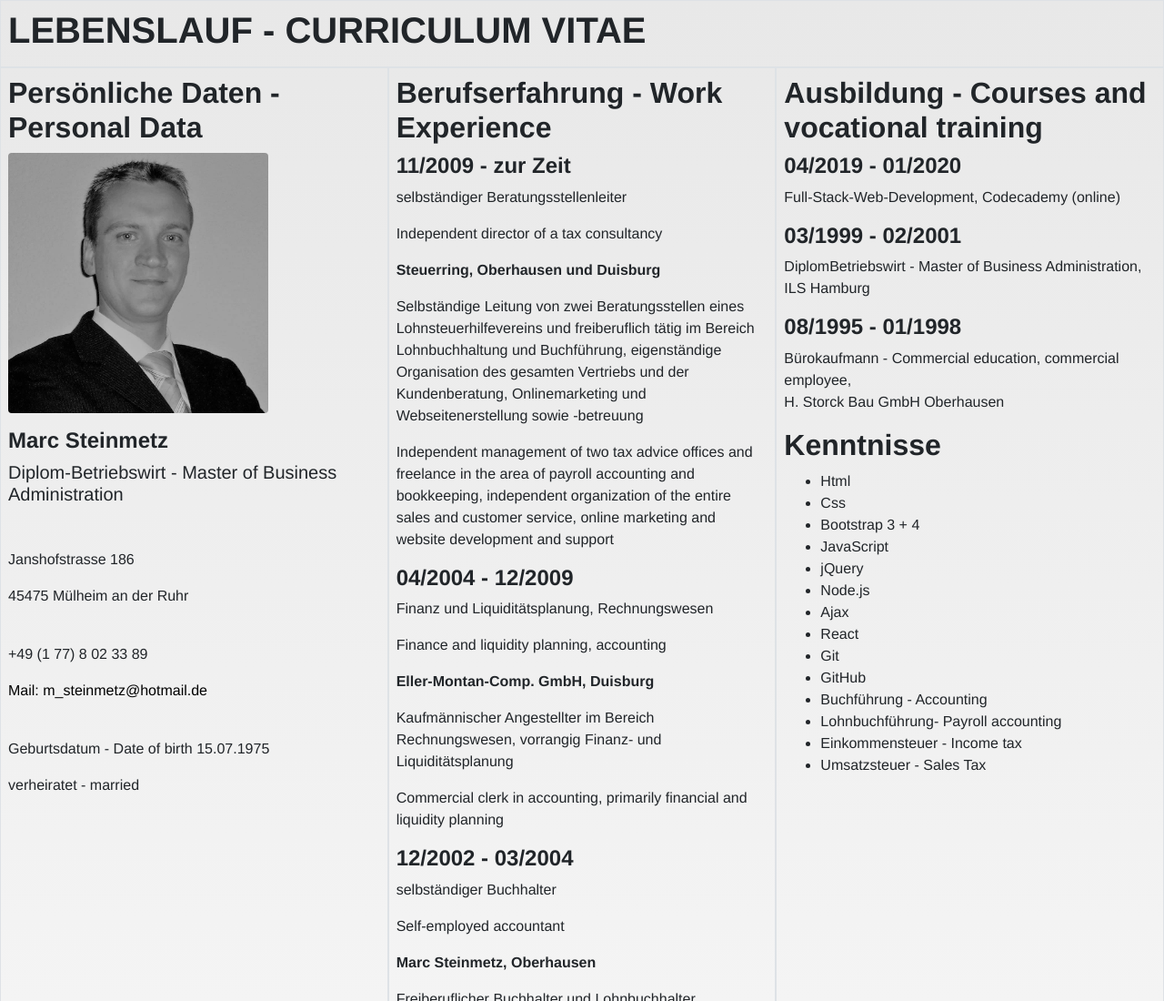
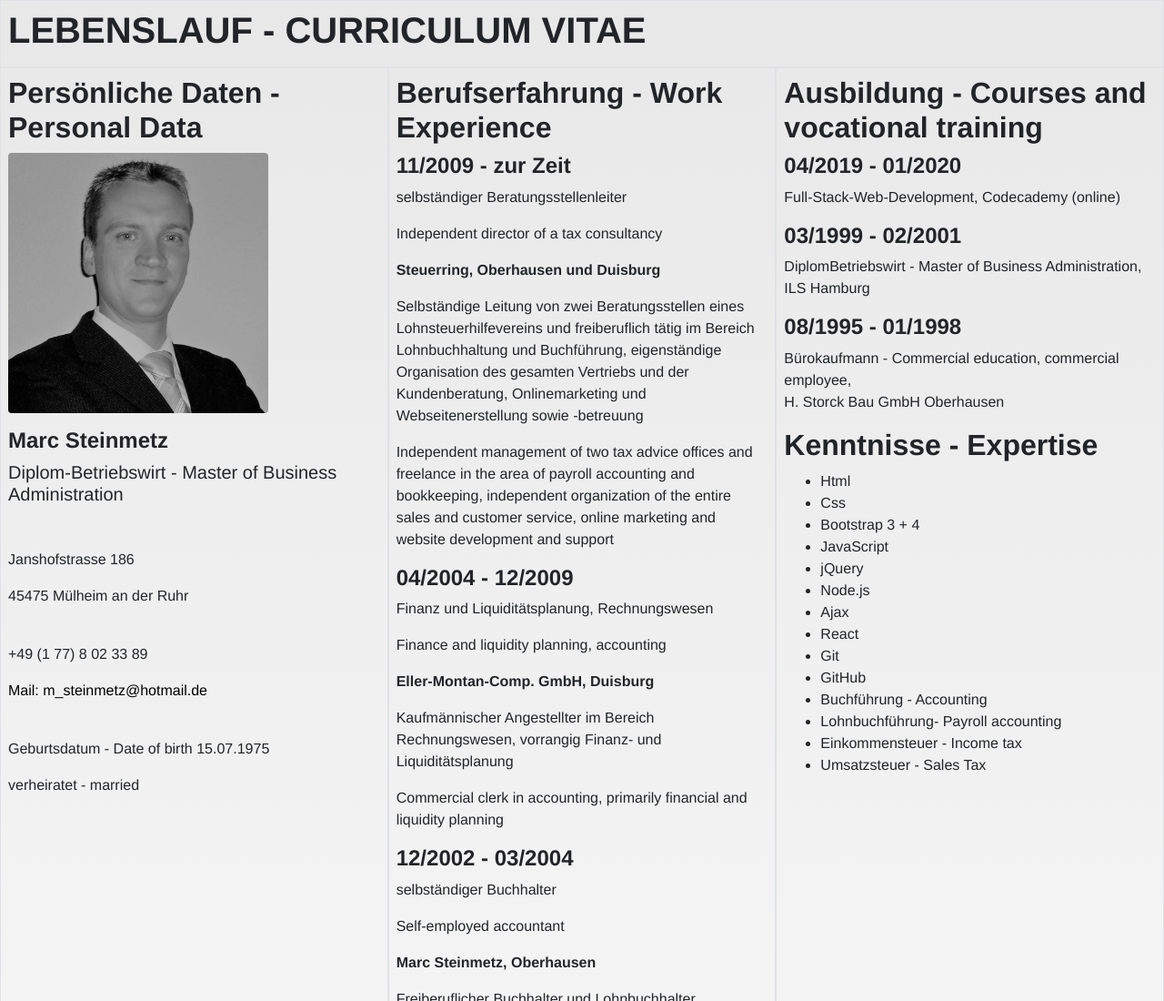
Before and after one commit to marcmason1111/-Lebenslauf-zweiter-Versuch, a plain HTML site: page index.html in a window 1280 px wide. Shown: the top 1100 px of the page at 91% size. Drawn offline with nearby package versions, Linux system fonts and the light colour scheme.

Commit message:
Kenntnisse

```diff
--- a/index.html
+++ b/index.html
@@ -84,7 +84,7 @@
           <p>DiplomBetriebswirt - Master of Business Administration, ILS Hamburg</p>
           <h4>08/1995 - 01/1998</h4>
           <p>Bürokaufmann - Commercial education, commercial employee,<br>H. Storck Bau GmbH Oberhausen</p>
-          <h2>Kenntnisse</h2>
+          <h2>Kenntnisse - Expertise</h2>
           <ul>
             <li>Html</li>
             <li>Css</li>
```
